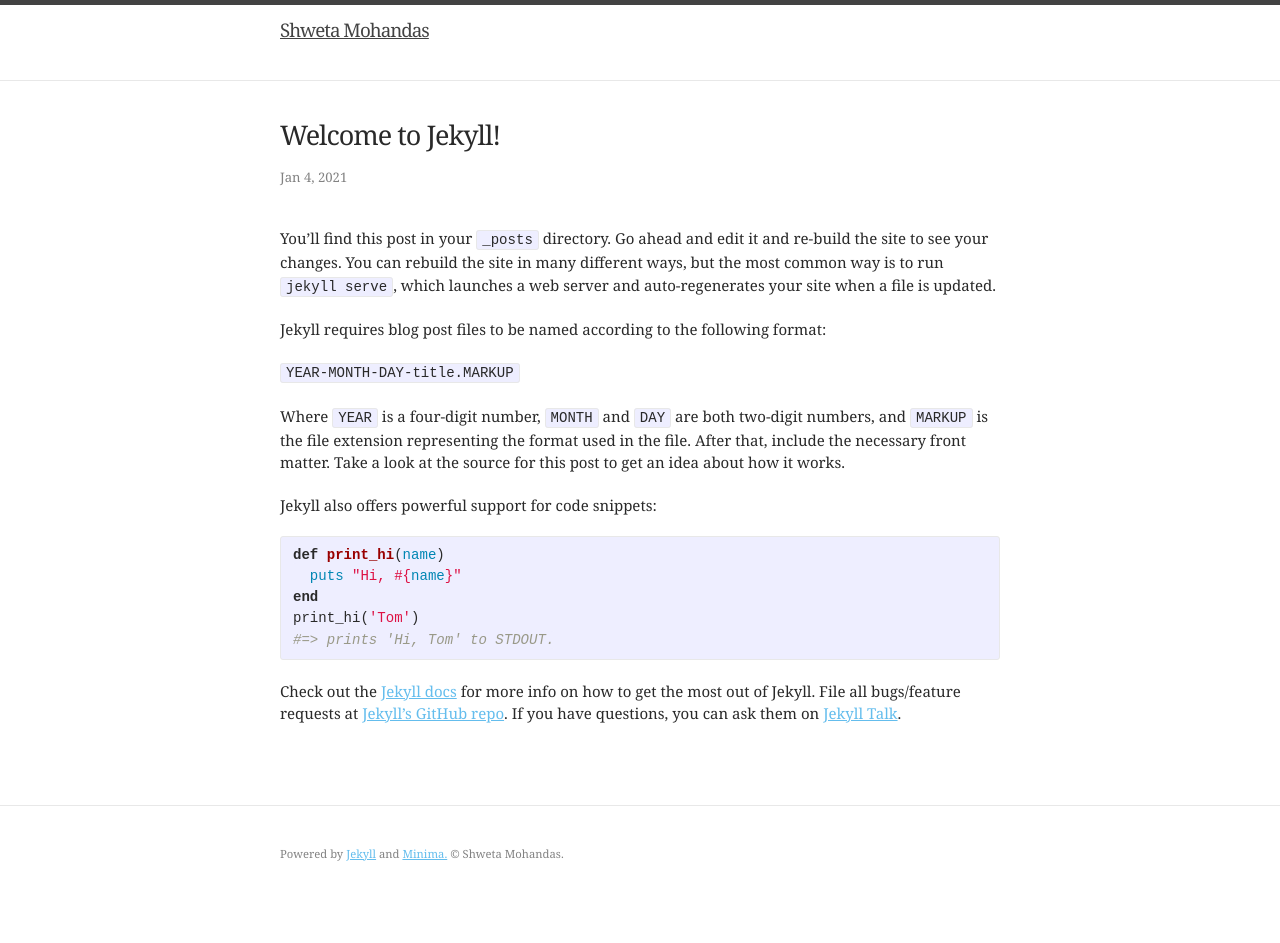
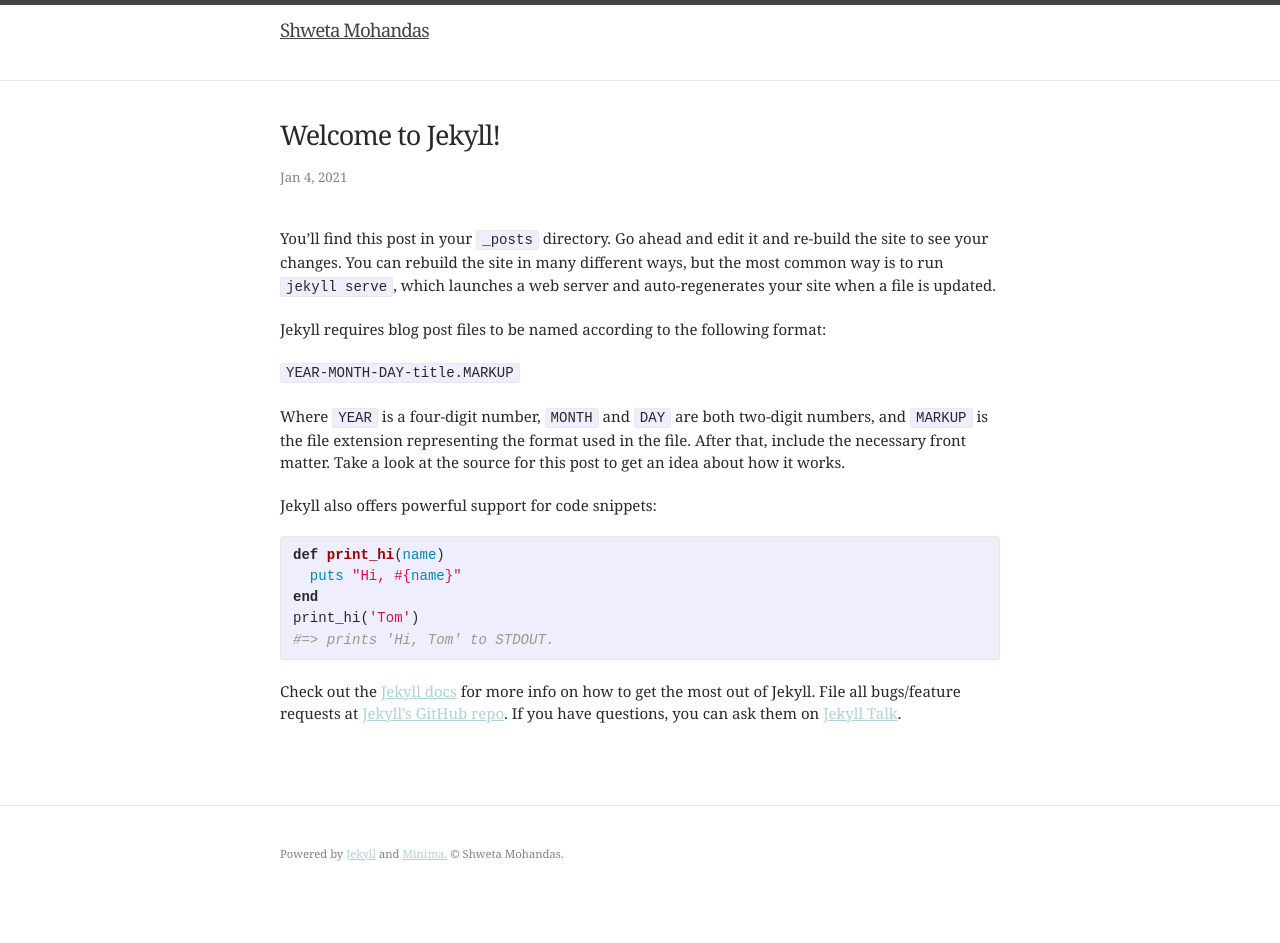
Before and after one commit to shwetamohandas/shwetamohandas.github.io, a Jekyll site: the page built from _posts/2021-01-04-welcome-to-jekyll.markdown, in a window 1280 px wide. Built offline with Jekyll 4.4.1, drawn with Linux system fonts in a browser that asks for light colours.

Commit message:
image change

```diff
--- a/_sass/minima.scss
+++ b/_sass/minima.scss
@@ -11,7 +11,7 @@
 $spacing-unit:     40px !default;
 
 $text-color:       #292929 !default;
-$a-color:          #64bded !default;
+$a-color:          #acd3d8 !default;
 $background-color: #ffffff !default;
 $brand-color:      #2a7ae2 !default;
 
```
Also changed, not shown: home.jpeg (added).
